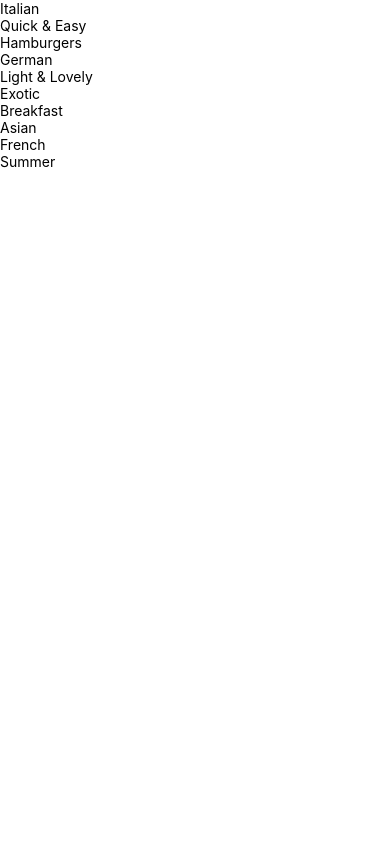
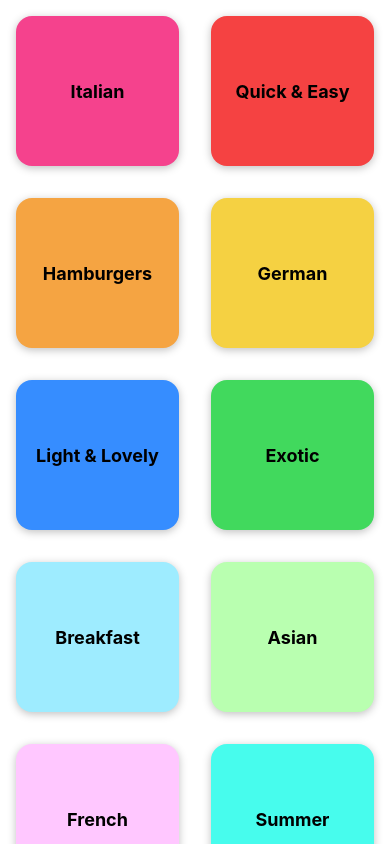
Before and after one commit to DmytroKhrishu/DemoMealsApp, a React Native app: screen / in a window 390 px wide. Built offline with nearby package versions, Linux system fonts and the light colour scheme.

Commit message:
styled category grid tile

```diff
--- a/components/CategoryGridTile.js
+++ b/components/CategoryGridTile.js
@@ -1,13 +1,50 @@
-import { Pressable, Text, View } from 'react-native';
+import { Platform, Pressable, StyleSheet, Text, View } from 'react-native';
 
 export default function CategoryGridTile({ title, color }) {
   return (
-    <View>
-      <Pressable>
-        <View>
-          <Text>{title}</Text>
+    <View style={[styles.gridItem, { backgroundColor: color }]}>
+      <Pressable
+        android_ripple={{ color: '#ccc' }}
+        style={({ pressed }) => [
+          styles.button,
+          pressed ? styles.buttonPressed : null,
+        ]}
+      >
+        <View style={styles.innerContainer}>
+          <Text style={styles.title}>{title}</Text>
         </View>
       </Pressable>
     </View>
   );
 }
+
+const styles = StyleSheet.create({
+  gridItem: {
+    flex: 1,
+    margin: 16,
+    height: 150,
+    borderRadius: 16,
+    elevation: 10,
+    shadowColor: 'black',
+    shadowOpacity: 0.25,
+    shadowOffset: { width: 0, height: 2 },
+    shadowRadius: 8,
+    overflow: Platform.OS === 'android' ? 'hidden' : 'visible',
+  },
+  button: {
+    flex: 1,
+  },
+  buttonPressed: {
+    opacity: 0.5,
+  },
+  innerContainer: {
+    flex: 1,
+    padding: 16,
+    justifyContent: 'center',
+    alignItems: 'center',
+  },
+  title: {
+    fontWeight: 'bold',
+    fontSize: 18,
+  },
+});
--- a/screens/CategoriesScreen.js
+++ b/screens/CategoriesScreen.js
@@ -14,6 +14,7 @@
       data={CATEGORIES}
       keyExtractor={(item) => item.id}
       renderItem={renderCategoryItem}
+      numColumns={2}
     />
   );
 }
```
